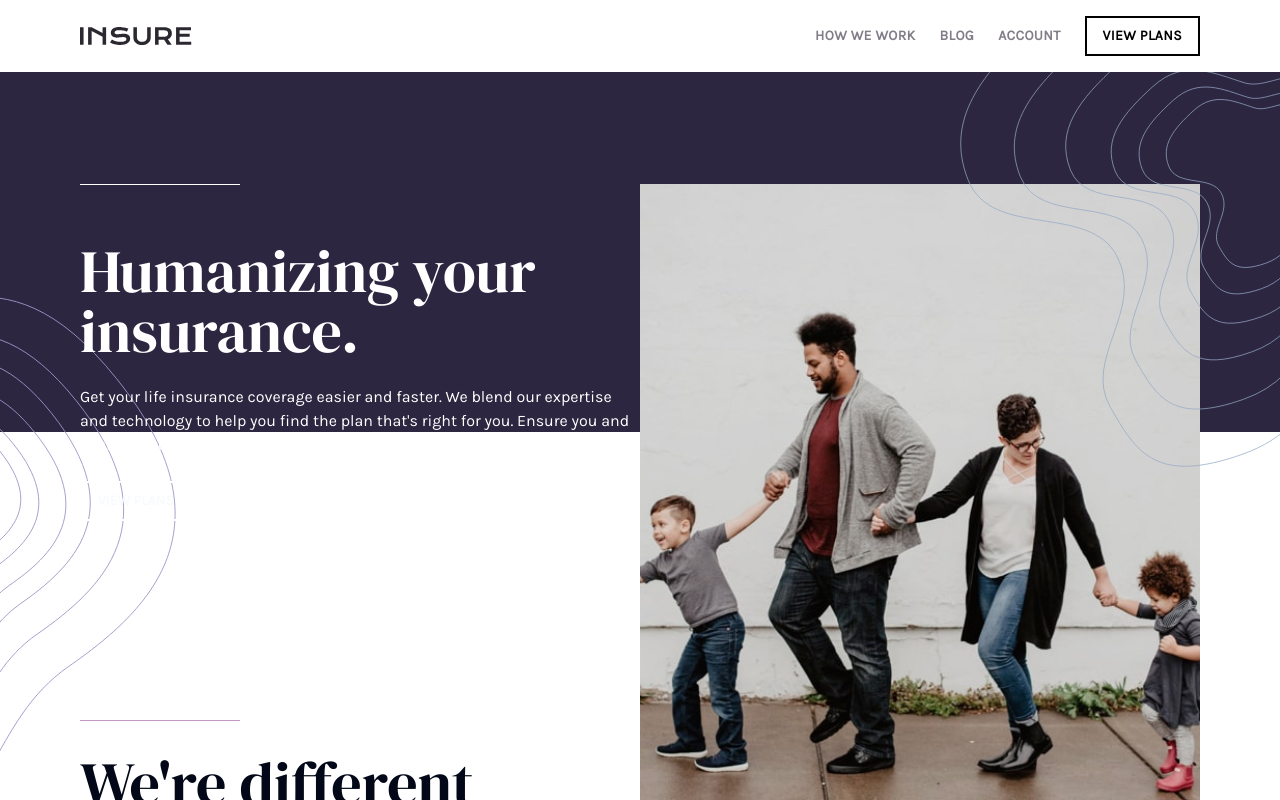
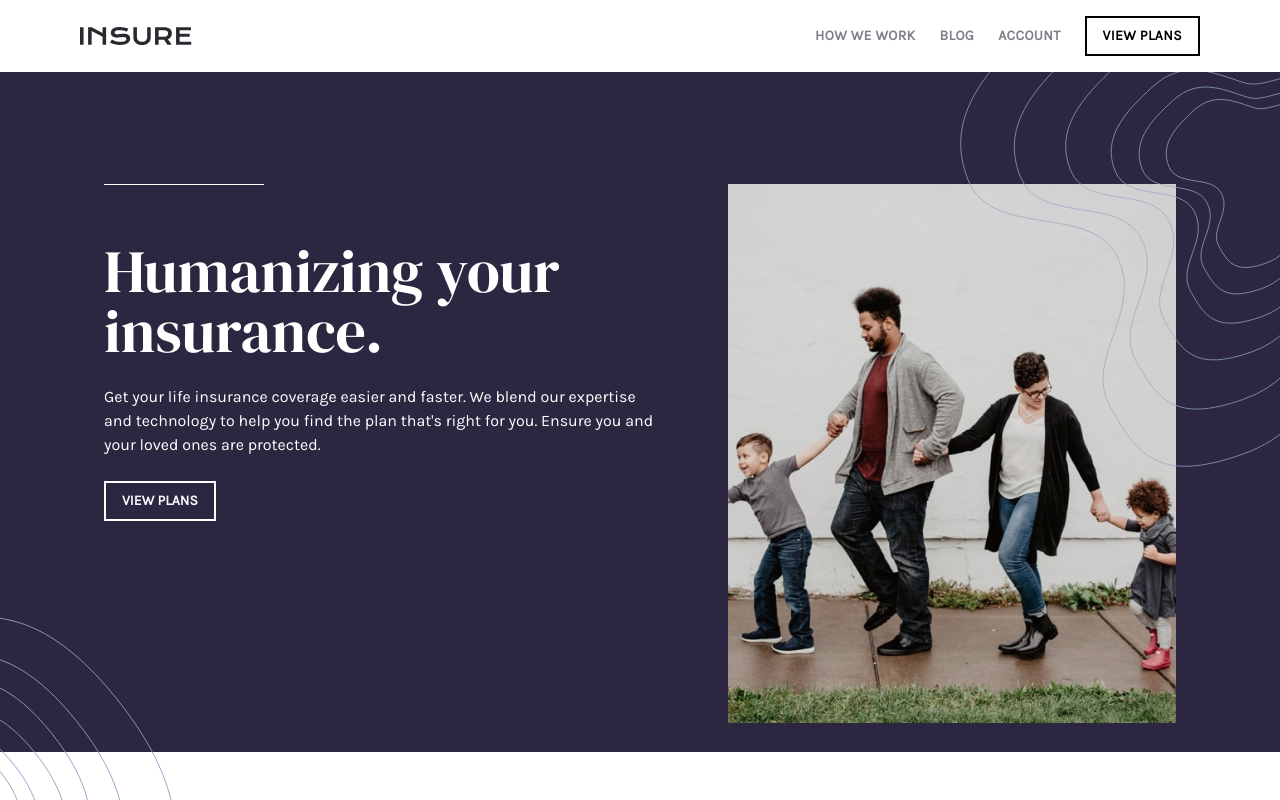
Before and after one commit to devanup/fem-insure-landing-page, a Next.js app: page / in a window 1280 px wide. Shown: the top 800 px of the page. Built offline with nearby package versions, Linux system fonts and the light colour scheme.

Commit message:
Fixed the hero section height issue

```diff
--- a/src/components/Hero.tsx
+++ b/src/components/Hero.tsx
@@ -10,7 +10,7 @@ const Hero = () => {
 	return (
 		<section
 			id='hero'
-			className='bg-[#2D2641] text-white md:px-20 px-0 h-auto md:h-[45vh] relative'
+			className='bg-[#2D2641] text-white md:px-20 px-0 h-auto md:h-[85vh] relative'
 		>
 			{/* top-right pattern svg */}
 			<div className='absolute -top-10 right-0'>
@@ -47,7 +47,7 @@ const Hero = () => {
 					</Button>
 				</div>
 				{/* hero-right */}
-				<div className='flex-shrink-0 md:w-[50%] w-full mx-auto md:mt-28'>
+				<div className='flex-shrink-0 md:ml-10 ml-0 md:w-[300px] lg:w-[40%] w-full mx-auto md:mt-28'>
 					<img
 						className='w-full h-auto'
 						src='/image-intro-desktop.jpg'
```
